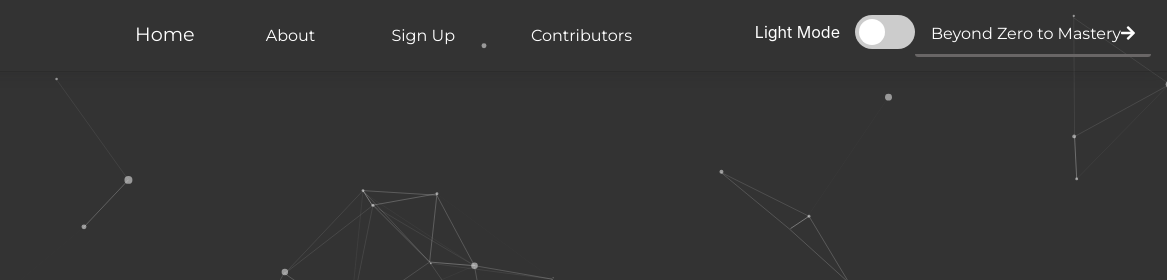
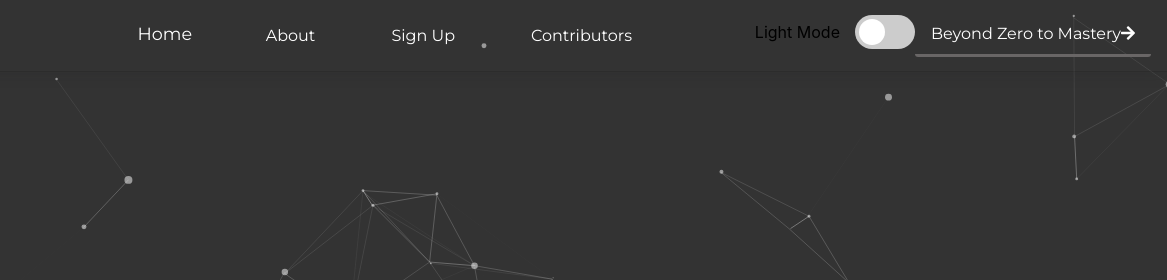
Before and after one commit to zero-to-mastery/HTML-project, a plain HTML site: page beyondztm.html in a window 1280 px wide. In both pictures the pointer is over the link "Home". Shown: the top 280 px of the page, 113-1280 px from the left. Drawn offline with nearby package versions, Linux system fonts and the light colour scheme.

Commit message:
Fixed hover effect of bounce, now all navbar items bounce on hovering

```diff
--- a/resources/style/about-page.css
+++ b/resources/style/about-page.css
@@ -12,8 +12,10 @@
 
 .navbar a:hover {
   transform: scale(1.1);
+  color: #000;
   /* background-color: rgb(219, 255, 255); */
 }
+
 .theme-toggle-text {
   color: black;
 }
--- a/resources/style/beyondztm.css
+++ b/resources/style/beyondztm.css
@@ -3,7 +3,7 @@
   margin: 0 auto;
 }
 
-}
+
 .navbar-collapse {
   color: white !important;
 }
@@ -11,9 +11,9 @@
 .navbar a {
   color: white !important;
 }
-.nav-item > a:hover {
-  transform: scale(1.2);
-  /* background-color: #d1d1d1; */
+.nav-item a:hover {
+  transform: scale(1.1);
+  /* background-color: black; */
 }
 
 .navbar-light .navbar-nav .nav-link {
--- a/resources/style/style.css
+++ b/resources/style/style.css
@@ -99,6 +99,7 @@ nav.navbar button.navbar-toggler {
 
 .navbar a:hover {
   color: white;
+  transform: scale(1.1);
 }
 
 .nav-link {
--- a/resources/style/themeToggle.css
+++ b/resources/style/themeToggle.css
@@ -24,7 +24,7 @@ html[theme='dark'] {
 .theme-toggle-container span {
 	margin-right: auto;
 	font-size: 1rem;
-	color: white;
+	color: black;
 }
 
 /* Theme Text */
```
